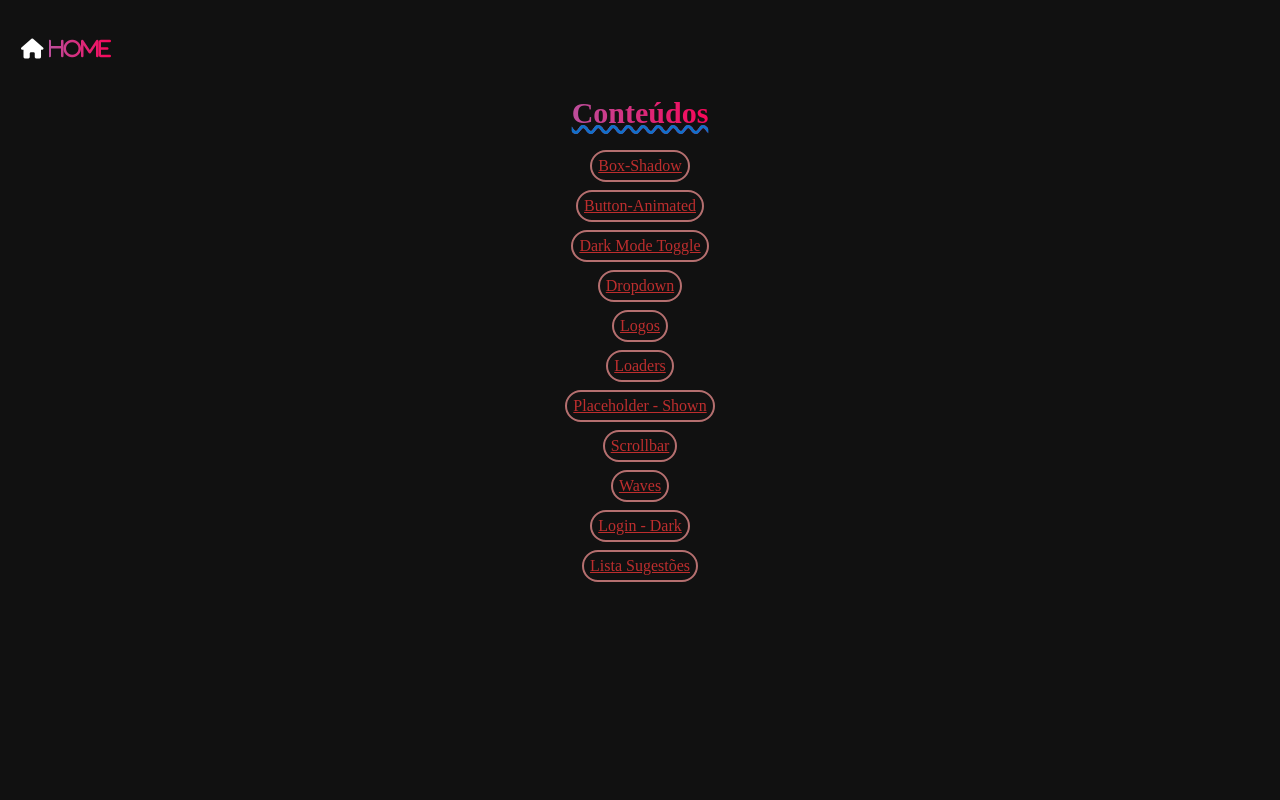
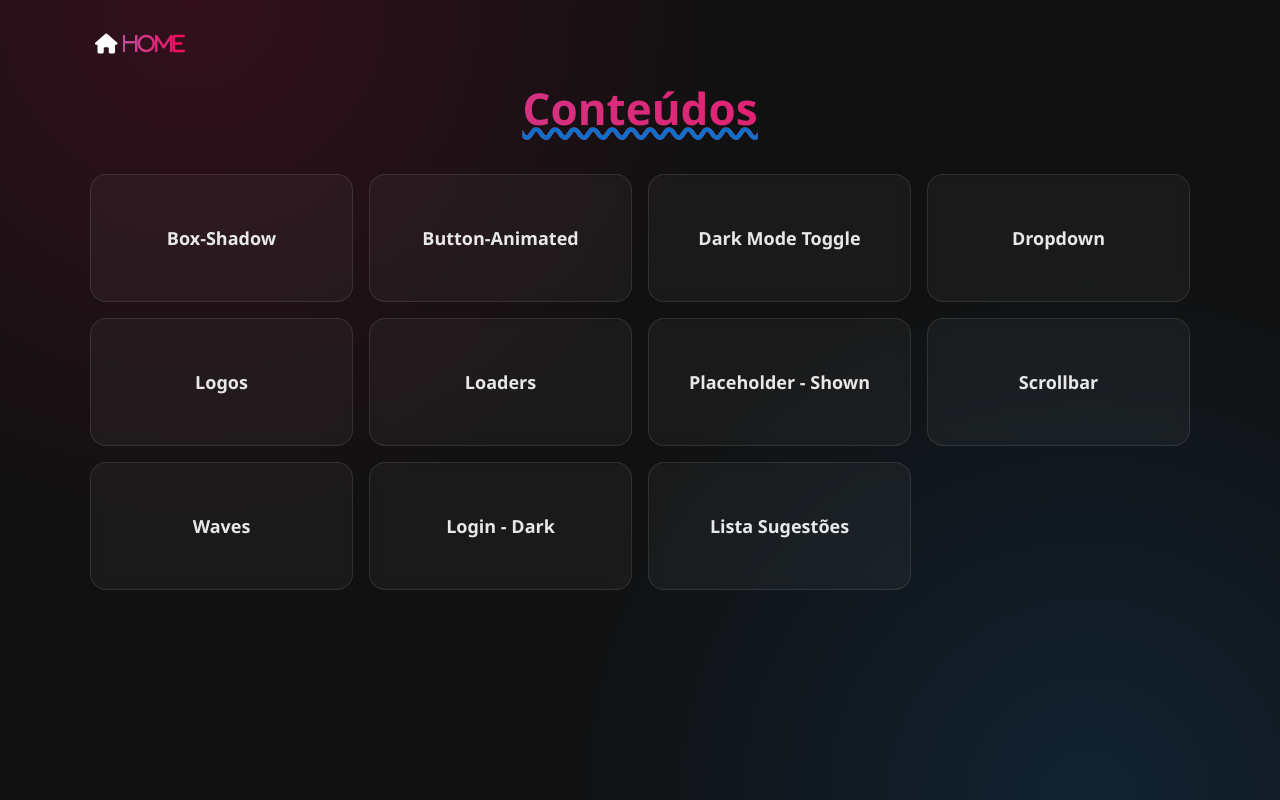
Before and after one commit to EduardTeixeira/html-css-js-tricks, a plain HTML site: page index.html in a window 1280 px wide. Drawn offline with Linux system fonts and the light colour scheme.

Commit message:
melhoria visual da página inicial

```diff
--- a/styles.css
+++ b/styles.css
@@ -1,14 +1,87 @@
-a {
-    margin: 6px;
-    padding: 6px;
-    color: #bd2e2e;
+body {
+    min-height: 100vh;
+    font-family: "Segoe UI", system-ui, -apple-system, sans-serif;
+    background:
+        radial-gradient(circle at 15% 0%, rgba(248, 7, 89, 0.15), transparent 40%),
+        radial-gradient(circle at 85% 100%, rgba(16, 112, 201, 0.18), transparent 40%),
+        #111;
+    background-attachment: fixed;
 }
 
-a:visited {
-    color: #ff0043;
+header.row {
+    max-width: 1100px;
+    margin: 0 auto;
+}
+
+header a {
+    display: inline-block;
+    text-decoration: none;
+    outline: none;
+    transition: transform 0.2s ease;
+}
+
+header a:hover {
+    transform: translateY(-2px);
+}
+
+.container {
+    max-width: 1100px;
+    margin: 0 auto;
+    padding: 0 20px 60px;
+    display: grid;
+    grid-template-columns: repeat(auto-fill, minmax(220px, 1fr));
+    gap: 16px;
+    align-items: stretch;
+}
+
+.container>.title {
+    grid-column: 1 / -1;
+    text-align: center;
+    font-size: clamp(28px, 5vw, 44px);
+    margin-bottom: 10px;
 }
 
 .container>a {
-    outline: 2px solid #b56f6f;
-    border-radius: 22px;
+    display: flex;
+    align-items: center;
+    justify-content: center;
+    min-height: 90px;
+    margin: 0;
+    padding: 18px;
+    text-align: center;
+    text-decoration: none;
+    font-size: 18px;
+    font-weight: 600;
+    color: #e8e8e8;
+    background: rgba(255, 255, 255, 0.04);
+    border: 1px solid rgba(255, 255, 255, 0.1);
+    outline: none;
+    border-radius: 16px;
+    backdrop-filter: blur(6px);
+    transition: transform 0.25s ease, border-color 0.25s ease,
+        box-shadow 0.25s ease, background 0.25s ease;
 }
+
+.container>a:visited {
+    color: #e8e8e8;
+}
+
+.container>a:hover,
+.container>a:focus-visible {
+    transform: translateY(-4px);
+    color: #fff;
+    background: rgba(248, 7, 89, 0.1);
+    border-color: #f80759;
+    box-shadow: 0 10px 28px rgba(248, 7, 89, 0.25);
+}
+
+.container>a:focus-visible {
+    outline: 2px solid #1070c9;
+    outline-offset: 3px;
+}
+
+@media (prefers-reduced-motion: reduce) {
+    * {
+        transition: none !important;
+    }
+}
```
